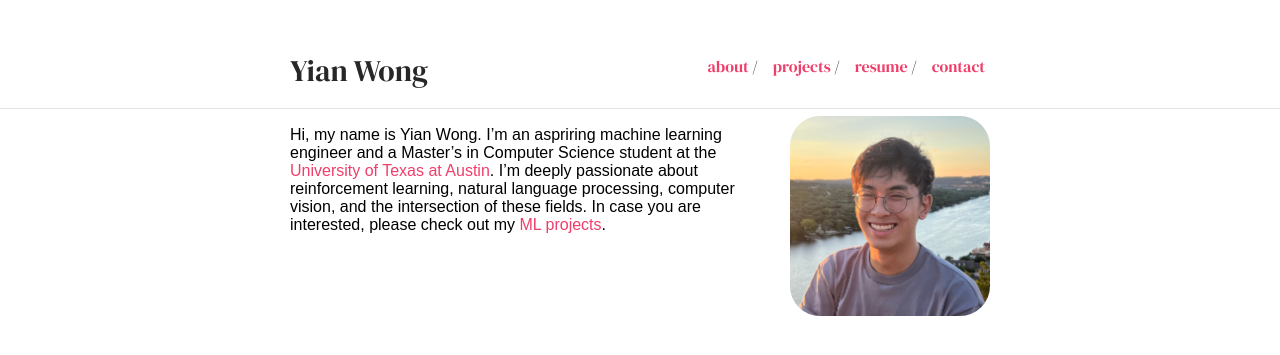
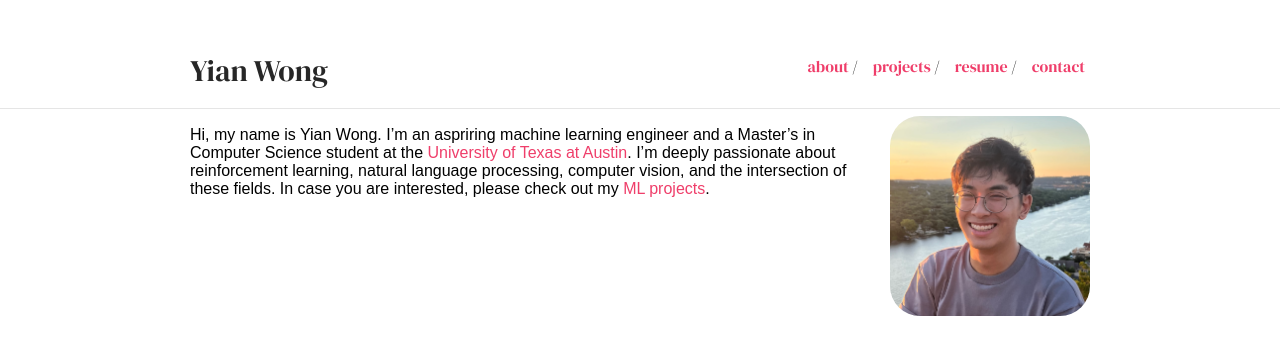
Before and after one commit to 1yian/1yian.github.io, a Jekyll site: the page built from index.md, in a window 1280 px wide. Shown: the top 355 px of the page. Built offline with Jekyll 4.4.1, drawn with Linux system fonts in a browser that asks for light colours; some web fonts are replaced.

Commit message:
Update vars.scss

```diff
--- a/_sass/vars.scss
+++ b/_sass/vars.scss
@@ -9,6 +9,6 @@ $image-size: 200px;
  * Build Variables, don't touch
  */
 
-$max-width: 700px;
-$med-width: 600px;
-$small-width: 480px;
+$max-width: 900px;
+$med-width: 800px;
+$small-width: 640px;
```
